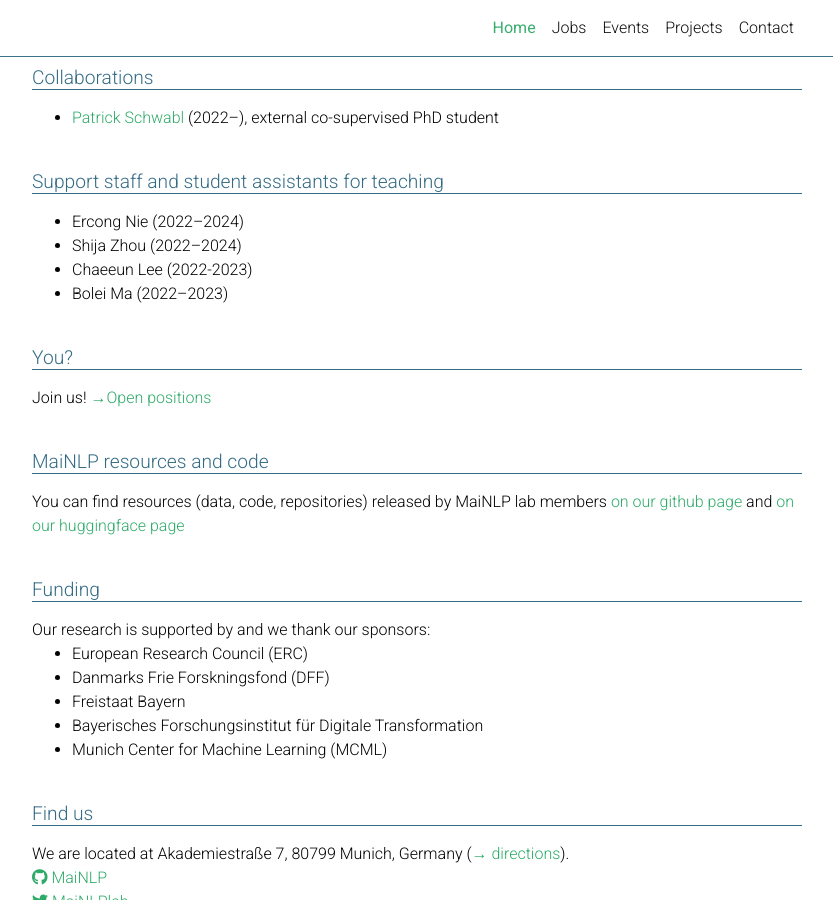
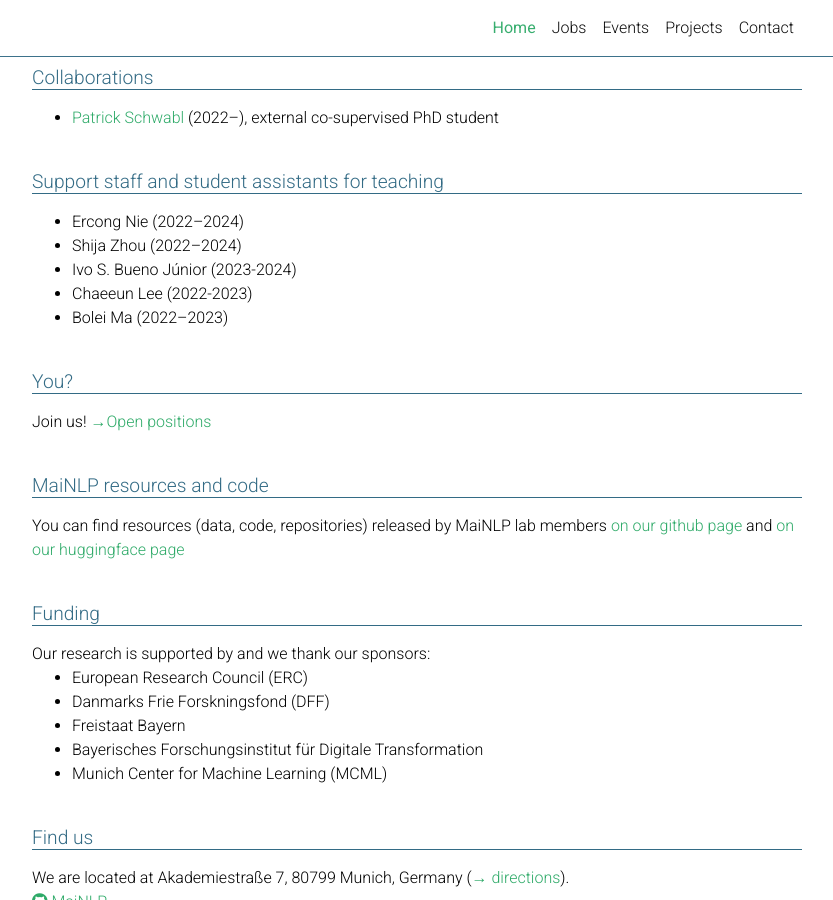
Before and after one commit to mainlp/mainlp.github.io, a Jekyll site: the page built from _pages/about.md, in a window 1280 px wide and 900 px high, scrolled down 3146 px. Shown: the whole window, without its empty margins (223-1056 px from the left). Built offline with Jekyll 4.4.1, drawn with Linux system fonts in a browser that asks for light colours; full-size pictures stand in for the smaller copies a plugin makes; comment, search, counter and statistics services are not loaded; a style sheet for code colours, icons or effects is not loaded.

Commit message:
Update about.md add Ivo

```diff
--- a/_pages/about.md
+++ b/_pages/about.md
@@ -195,6 +195,7 @@ In broad terms, our aim is to make NLP models more robust, so that they can deal
    <ul>
     <li>Ercong Nie (2022–2024)</li>
     <li>Shija Zhou (2022–2024)</li>
+    <li>Ivo S. Bueno Júnior (2023-2024)</li>
     <li>Chaeeun Lee (2022-2023)</li>
     <li>Bolei Ma (2022–2023)</li>
   </ul>
```
